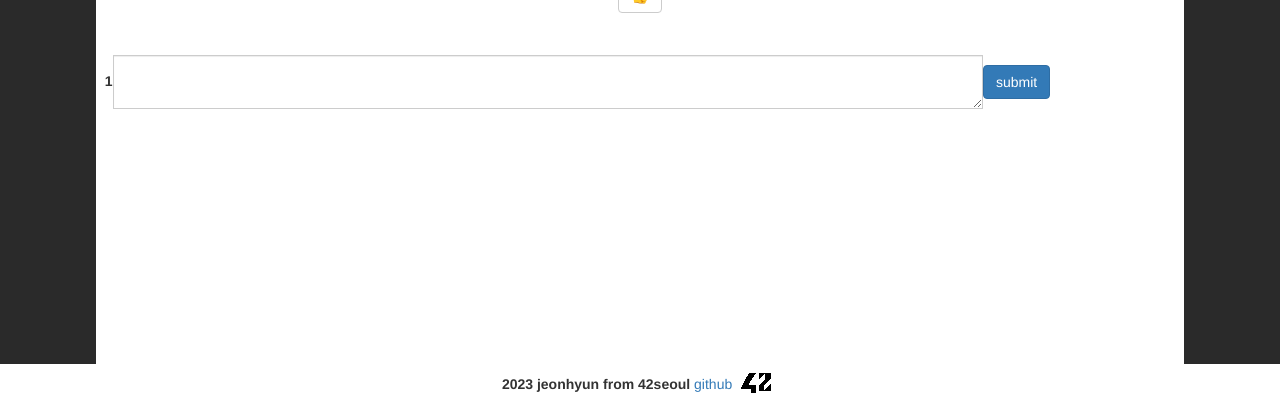
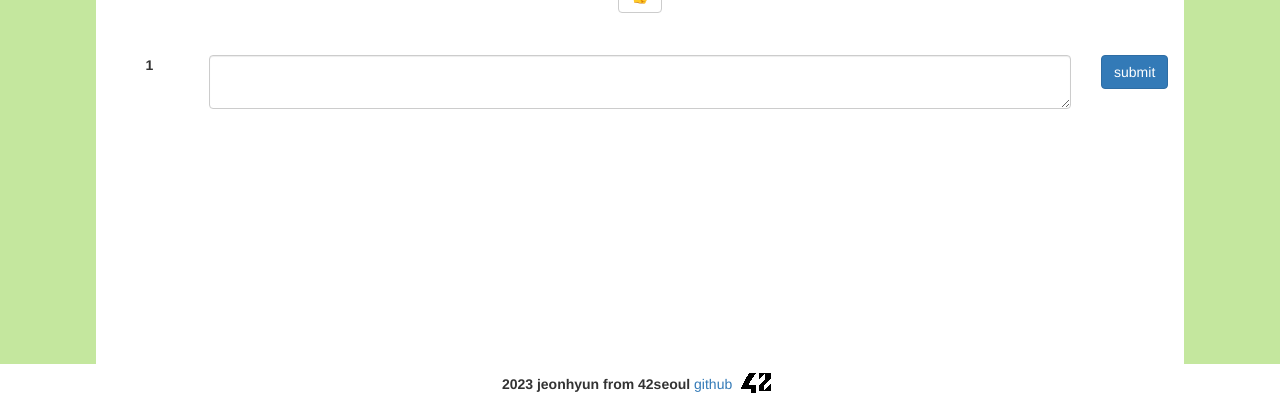
Before and after one commit to jyhyun97/camagru, a PHP site: template app/view/post.php in a window 1280 px wide. Shown: the part 408-814 px from the top of the page. Run offline with PHP 8.4, Linux system fonts and the light colour scheme; the template is opened without the code that fills it, so the values that code supplies are empty; the visitor is signed in with stand-in values (Sample User, id 1); some libraries are stand-ins or nearby versions.

Commit message:
[fix] 댓글 부분 CSS 수정

```diff
--- a/app/styles/common.css
+++ b/app/styles/common.css
@@ -1,33 +1,35 @@
 html,
 body {
-  width : 100%;
-  height : 100vh;
+  width: 100%;
+  height: 100vh;
   margin: 0px;
   padding: 0px;
 }
 
 .wrapper {
-  background-color : white;
-  width : 85%;
-  height : 100vh;
-  padding : 1%;
+  background-color: white;
+  width: 85%;
+  height : 90vh;
+  padding: 1%;
+  overflow-y: auto;
+  overflow-x: hidden;
 }
+
+
 @media (max-width: 991px) {
   .wrapper {
-    background-color : white;
-    width : 100%;
-    height : 100vh;
-    padding : 1%;
+    background-color: white;
+    width: 100%;
+    height : 100%;
+    padding: 1%;
     overflow-y: auto;
     overflow-x: hidden;
   }
 }
-
 .content {
-  background-color: rgb(42, 42, 42);
-  height : 90vh;
+  background-color: rgb(196, 231, 158);
+  height: 90vh;
   display: flex;
-  overflow-y: auto;
   align-items: center;
   flex-direction: column;
 }
--- a/app/styles/post.css
+++ b/app/styles/post.css
@@ -1,28 +1,31 @@
-#post-container{
-    /* width : 80%;
-    background-color : white; */
+#post-image {
+  margin: auto;
+  display: block;
+  padding: 1%;
 }
-#post-image{
-    margin: auto;
-    display: block;
-    padding : 1%;
+
+#comment-form {
+  padding: 1%;
+  text-align: center;
+  width: 100%;
 }
-#comment-form{
-    padding : 1%;
+.form-group {
+  width : 100%;
 }
-#comment-input{
-    width: 68vw;
+
+#comment-input {
+  width : 100%;
 }
-.comment{
-    display: flex;
-    flex-direction: column;
-    padding: 1%;
+.comment {
+  display: flex;
+  flex-direction: column;
+  padding: 1%;
 }
 .comment li {
   width: 100%;
 }
 
-.comment-patch-input{
-    width : 100%;
-    height : auto;
+.comment-patch-input {
+  width: 100%;
+  height: auto;
 }
--- a/app/view/post.php
+++ b/app/view/post.php
@@ -60,14 +60,14 @@
             {
                 $ele = $dataIt->current();
                 echo "<li class='text-left list-unstyled container'>";
-                echo "<span class='col-md-1'><strong>".$ele['username']."</strong></span>";
-                echo "<span class='col-md-7'>".$ele['comment'];
+                echo "<span class='col-md-1 col-xs-1'><strong>".$ele['username']."</strong></span>";
+                echo "<span class='col-md-7 col-xs-8'>".$ele['comment'];
                 if ($ele['username'] === $_SESSION['username'])
                     echo "<textarea data-comment-id='".$ele['commentId']."' class='comment-patch-input' hidden></textarea>";
                 echo "</span>";
                 $date = date_format(date_create($ele['date']), "y/m/d h:i:s");
-                echo "<span class='col-md-2'>".$date."</span>";
-                echo "<span class='col-md-2'>";
+                echo "<span class='col-md-2 col-xs-1'>".$date."</span>";
+                echo "<span class='col-md-2 col-xs-2'>";
                 if ($ele['username'] === $_SESSION['username'])
                 {
                     echo "<button data-comment-id='".$ele['commentId']."' class='comment-patch-button'>변경</button>";
@@ -85,9 +85,11 @@
         <form id='comment-form' class="form-inline">
             <?php
             if (isset($_SESSION['username'])) {
-                echo "<div class='form-group'><label id='login-label'>" . $_SESSION['username'] . "</label>";
-                echo "<div class='input-group'><textarea id='comment-input' class='form-control'></textarea></div>";
-                echo "<button id='comment-submit-button' class='btn btn-primary'>submit</button></div>";
+                echo "<div class='form-group row'>";
+                echo "<div class='col-md-1'><label id='login-label'>" . $_SESSION['username'] . "</label></div>";
+                echo "<div class='col-md-10'><textarea id='comment-input' class='form-control'></textarea></div>";
+                echo "<div class='col-md-1'><button id='comment-submit-button' class='btn btn-primary'>submit</button></div>";
+                echo "</div>";
                 echo "<script src='/app/view/comment.js'></script>";
             } else
                 echo "<label>로그인 한 사용자만 댓글을 달 수 있습니다</label>";
```
